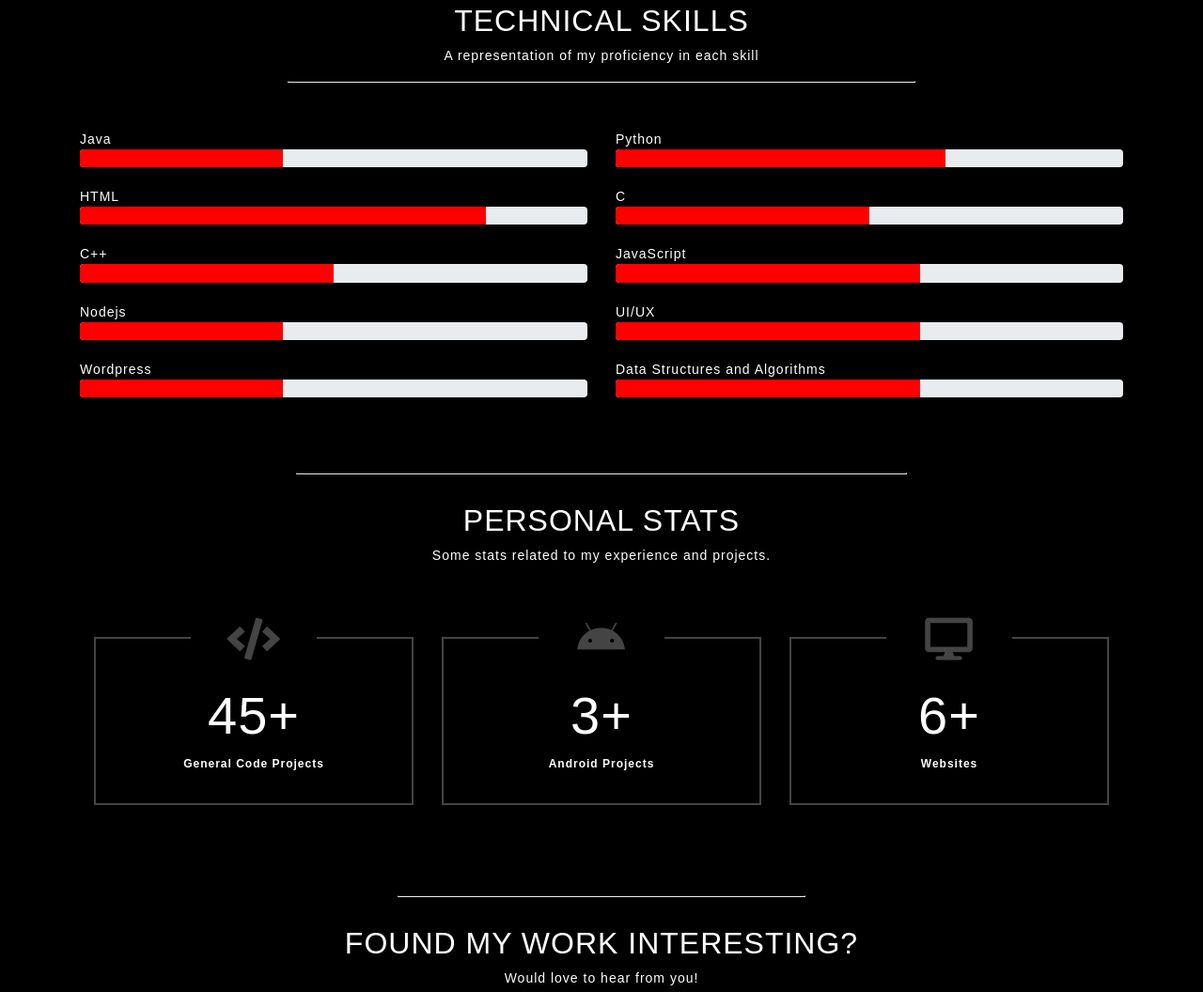
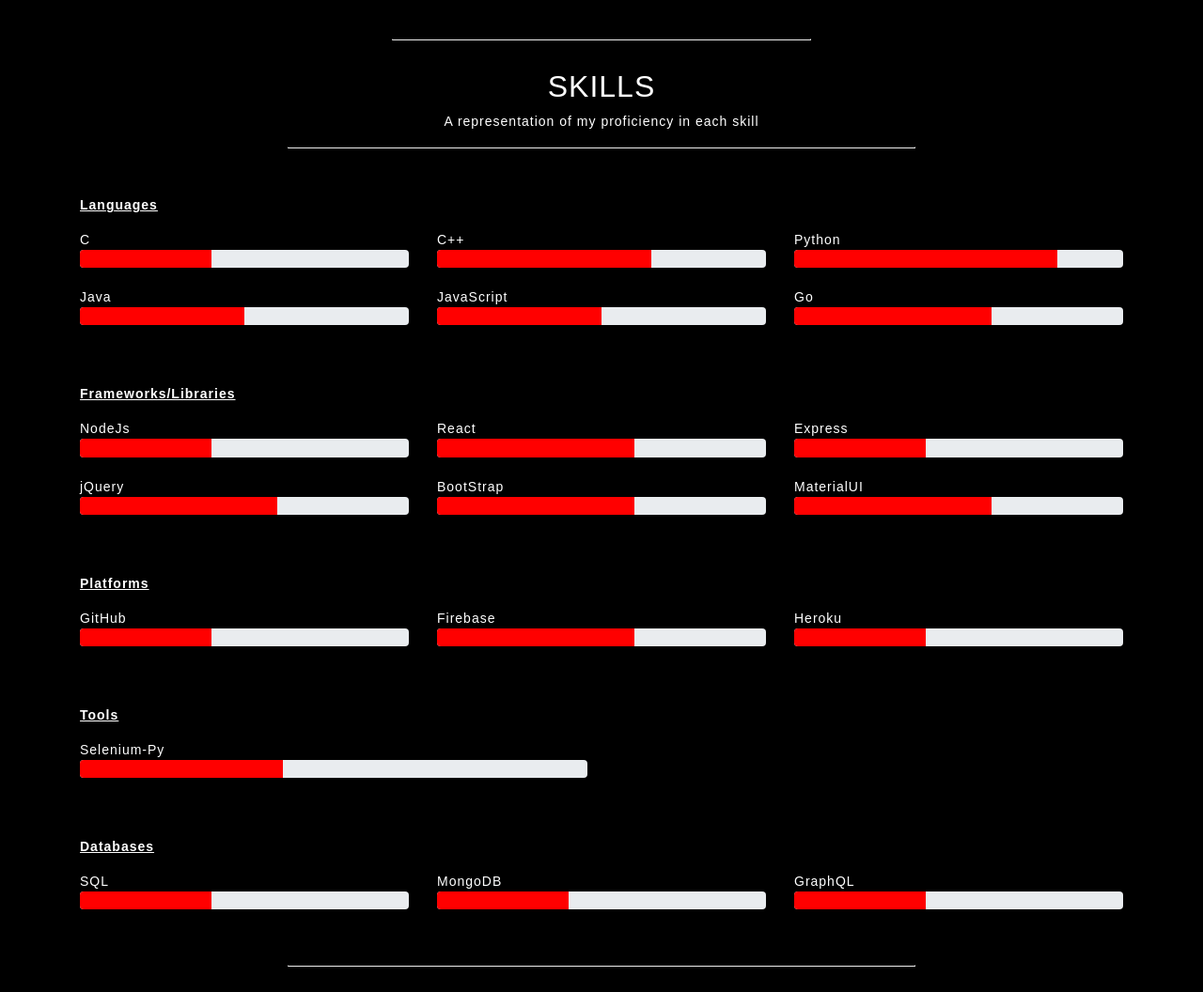
Before and after one commit to mriduljainmj/portfolio, a plain HTML site: page index.html in a window 1280 px wide. Shown: the part 1697-2753 px from the top of the page at 94% size. Drawn offline with nearby package versions, Linux system fonts and the light colour scheme.

Commit message:
skills updated

```diff
--- a/index.html
+++ b/index.html
@@ -22,9 +22,9 @@
     <div id="slides">
         <div class="overlay"></div>
         <div class="slides-container">
-            <img src="images/slide1.jpg" alt="">
-            <img src="images/slide2.jpg" alt="">
-            <img src="images/slide3.jpg" alt="">
+            <img src="images/slide1.jpg" alt="slide1">
+            <img src="images/slide2.jpg" alt="slide2">
+            <img src="images/slide3.jpg" alt="slide3">
         </div>
         <div class="TitleMessage">
             <div class="heading">
@@ -77,7 +77,7 @@
             <h5>Engineering Student</h5>
         </div>
         <div class="resume">
-            <a href="files/resume.pdf" class="resumeButton">RESUME</a>
+            <a href="files/resume.pdf" target="_blank" class="resumeButton">RESUME</a>
         </div>
         </div>
     </section>
@@ -85,9 +85,10 @@
     <section class="about_text">
         <div class="container">
             <h3>Hey there,</h3><br>
-            <p class="about_para">This is Mridul Jain from Alwar, India. I am a Full Stack Web developer who like to build his own Websites. Currently, I am pursuing B.Tech. in Information Technology from <b>Amity University Noida.</b> In
-                the year 2022 I will be completing my <b>Computer Sciene
-                    Engineering.</b>
+            <p class="about_para">This is Mridul Jain from Alwar, India. I am a MERN Stack Web developer who likes to build his own Websites. Currently, I am pursuing B.Tech CSE from <b>Amity University, Noida.</b>I worked as a freelancer from 2016-2019 as a 2D aminator and frontend web developer in Fieverr.<br>
+                    I like to create simple and clean UI so that people can find it easy to explore the website.
+                Currently I am working on a ecommerce website as my own project using React and Nodejs.
+
             </p>
         </div>
     </section>
@@ -97,7 +98,7 @@
             <div class="row">
                 <div class="col-md-12 text-center">
                     <hr class="line" width="40%">
-                    <h2>TECHNICAL SKILLS</h2>
+                    <h2>SKILLS</h2>
                     <p>A representation of my proficiency in each skill</p>
                     <hr class="line" width="60%">
                 </div>
@@ -106,77 +107,163 @@
     </div>
 
     <div class="container">
+        <p><strong><u>Languages</u></strong></p>
+
+        <!-- languages 1st row -->
         <div class="row">
-            <div class="col-md-6">Java
+            <div class="col-sm-4">C
                 <div class="progress">
                     <div class="progress-bar" role="progressbar" style="background-color:#FF0000;width:40%"
                         aria-valuenow="40" aria-valuemin="0" aria-valuemax="100"></div>
                 </div> <br>
             </div>
-            <div class="col-md-6">Python
+
+            <div class="col-sm-4">C++
                 <div class="progress">
                     <div class="progress-bar" role="progressbar" style="background-color:#FF0000;width: 65%;"
                         aria-valuenow="60" aria-valuemin="0" aria-valuemax="100"></div>
                 </div> <br>
             </div>
-        </div>
-        <div class="row">
-            <div class="col-md-6">HTML
+            <div class="col-sm-4">Python
                 <div class="progress">
                     <div class="progress-bar" role="progressbar" style="background-color: #FF0000;width: 80%;"
                         aria-valuenow="70" aria-valuemin="0" aria-valuemax="100"></div>
                 </div> <br>
             </div>
-            <div class="col-md-6">C
+        </div>
+
+        <!-- languages 2nd row -->
+        <div class="row">
+            <div class="col-sm-4">Java
                 <div class="progress">
                     <div class="progress-bar" role="progressbar" style="background-color:#FF0000;width: 50%"
                         aria-valuenow="60" aria-valuemin="0" aria-valuemax="100"></div>
                 </div> <br>
             </div>
-        </div>
-        <div class="row">
-            <div class="col-md-6">C++
+            <div class="col-sm-4">JavaScript
                 <div class="progress">
                     <div class="progress-bar" role="progressbar" style="background-color:#FF0000;width: 50%"
                         aria-valuenow="50" aria-valuemin="0" aria-valuemax="100"></div>
                 </div> <br>
             </div>
-            <div class="col-md-6">JavaScript
+            <div class="col-sm-4">Go
                 <div class="progress">
                     <div class="progress-bar" role="progressbar" style="background-color:#FF0000;width: 60%"
                         aria-valuenow="76" aria-valuemin="0" aria-valuemax="100"></div>
                 </div> <br>
             </div>
         </div>
+        <br><br>
+
+        <p><strong><u>Frameworks/Libraries</u></strong></p>
+        <!-- Frameworks/Libraries 1st Row -->
+
         <div class="row">
-            <div class="col-md-6">Nodejs
+            <div class="col-sm-4">NodeJs
                 <div class="progress">
                     <div class="progress-bar" role="progressbar" style="background-color:#FF0000;width:40%"
                         aria-valuenow="40" aria-valuemin="0" aria-valuemax="100"></div>
                 </div> <br>
             </div>
-            <div class="col-md-6">UI/UX
+            <div class="col-sm-4">React
+                <div class="progress">
+                    <div class="progress-bar" role="progressbar" style="background-color:#FF0000;width: 60%;"
+                        aria-valuenow="60" aria-valuemin="0" aria-valuemax="100"></div>
+                </div> <br>
+            </div>
+            <div class="col-sm-4">Express
+                <div class="progress">
+                    <div class="progress-bar" role="progressbar" style="background-color:#FF0000;width:40%"
+                        aria-valuenow="40" aria-valuemin="0" aria-valuemax="100"></div>
+                </div> <br>
+            </div>
+        </div>
+        <!-- Frameworks/Libraries 2nd Row -->
+        <div class="row">
+            <div class="col-sm-4">jQuery
+                <div class="progress">
+                    <div class="progress-bar" role="progressbar" style="background-color:#FF0000;width: 60%;"
+                        aria-valuenow="60" aria-valuemin="0" aria-valuemax="100"></div>
+                </div> <br>
+            </div>
+            <div class="col-sm-4">BootStrap
+                <div class="progress">
+                    <div class="progress-bar" role="progressbar" style="background-color:#FF0000;width: 60%;"
+                        aria-valuenow="60" aria-valuemin="0" aria-valuemax="100"></div>
+                </div> <br>
+            </div>
+            <div class="col-sm-4">MaterialUI
                 <div class="progress">
                     <div class="progress-bar" role="progressbar" style="background-color:#FF0000;width: 60%;"
                         aria-valuenow="60" aria-valuemin="0" aria-valuemax="100"></div>
                 </div> <br>
             </div>
         </div>
+        <br><br>
+        <p><strong><u>Platforms</u></strong></p>
+        <!-- Platforms 1st Row -->
+
         <div class="row">
-            <div class="col-md-6">Wordpress
+            <div class="col-sm-4">GitHub
                 <div class="progress">
                     <div class="progress-bar" role="progressbar" style="background-color:#FF0000;width:40%"
                         aria-valuenow="40" aria-valuemin="0" aria-valuemax="100"></div>
                 </div> <br>
             </div>
-            <div class="col-md-6">Data Structures and Algorithms
+            <div class="col-sm-4">Firebase
                 <div class="progress">
                     <div class="progress-bar" role="progressbar" style="background-color:#FF0000;width: 60%;"
                         aria-valuenow="60" aria-valuemin="0" aria-valuemax="100"></div>
                 </div> <br>
             </div>
+            <div class="col-sm-4">Heroku
+                <div class="progress">
+                    <div class="progress-bar" role="progressbar" style="background-color:#FF0000;width:40%"
+                        aria-valuenow="40" aria-valuemin="0" aria-valuemax="100"></div>
+                </div> <br>
+            </div>
         </div>
-      <br><br><br>
+        <br><br>
+
+        <p><strong><u>Tools</u></strong></p>
+        <div class="row">
+            <!-- Tools Row -->
+            <div class="col-sm-6">Selenium-Py
+                <div class="progress">
+                    <div class="progress-bar" role="progressbar" style="background-color:#FF0000;width:40%"
+                        aria-valuenow="40" aria-valuemin="0" aria-valuemax="100"></div>
+                </div> <br>
+            </div>
+        </div>
+        <br><br>
+
+        <p><strong><u>Databases</u></strong></p>
+        <div class="row">
+            <!-- Tools Row -->
+            <div class="col-sm-4">SQL
+                <div class="progress">
+                    <div class="progress-bar" role="progressbar" style="background-color:#FF0000;width:40%"
+                        aria-valuenow="40" aria-valuemin="0" aria-valuemax="100"></div>
+                </div> <br>
+            </div>
+
+            <div class="col-sm-4">MongoDB
+                <div class="progress">
+                    <div class="progress-bar" role="progressbar" style="background-color:#FF0000;width:40%"
+                        aria-valuenow="40" aria-valuemin="0" aria-valuemax="100"></div>
+                </div> <br>
+            </div>
+
+            <div class="col-sm-4">GraphQL
+                <div class="progress">
+                    <div class="progress-bar" role="progressbar" style="background-color:#FF0000;width:40%"
+                        aria-valuenow="40" aria-valuemin="0" aria-valuemax="100"></div>
+                </div> <br>
+            </div>
+        </div>
+    </div>
+    <br><br>
+
 
     <div id="stats" class="statsSection">
         <div class="container">
@@ -245,7 +332,7 @@
                     class="fab fa-twitter fa-2x"></i></a>
             <a href="https://www.instagram.com/mjmridul1" class="instagram" target="_blank" rel="noopener"><i
                     class="fab fa-instagram fa-2x"></i></a>
-            <a href="https://www.github.com/lordarcadius" class="github" target="_blank" rel="noopener"><i
+            <a href="https://www.github.com/mriduljainmj" class="github" target="_blank" rel="noopener"><i
                     class="fab fa-github fa-2x"></i></a>
         </div>
     </div>
@@ -258,7 +345,7 @@
     </div>
     <div class="copyrightSection">
         <div class="col-md-12 text-center">
-            <p>&copy; 2020 Mridul Jain. All rights reserved.</p>
+            <p>&copy; 2021 Mridul Jain. All rights reserved.</p>
         </div>
     </div>
 
--- a/js/script.js
+++ b/js/script.js
@@ -25,7 +25,7 @@ $(document).ready(function () {
     });
 
     var typed = new Typed(".typed", {
-        strings: ["Android Developer", "Web Developer", "Student"],
+        strings: ["Designer", "MERN Web-Developer", "Student"],
         typeSpeed: 70,
         loop: true,
         startDelay: 400,
```
Also changed, not shown: 1 other file.
